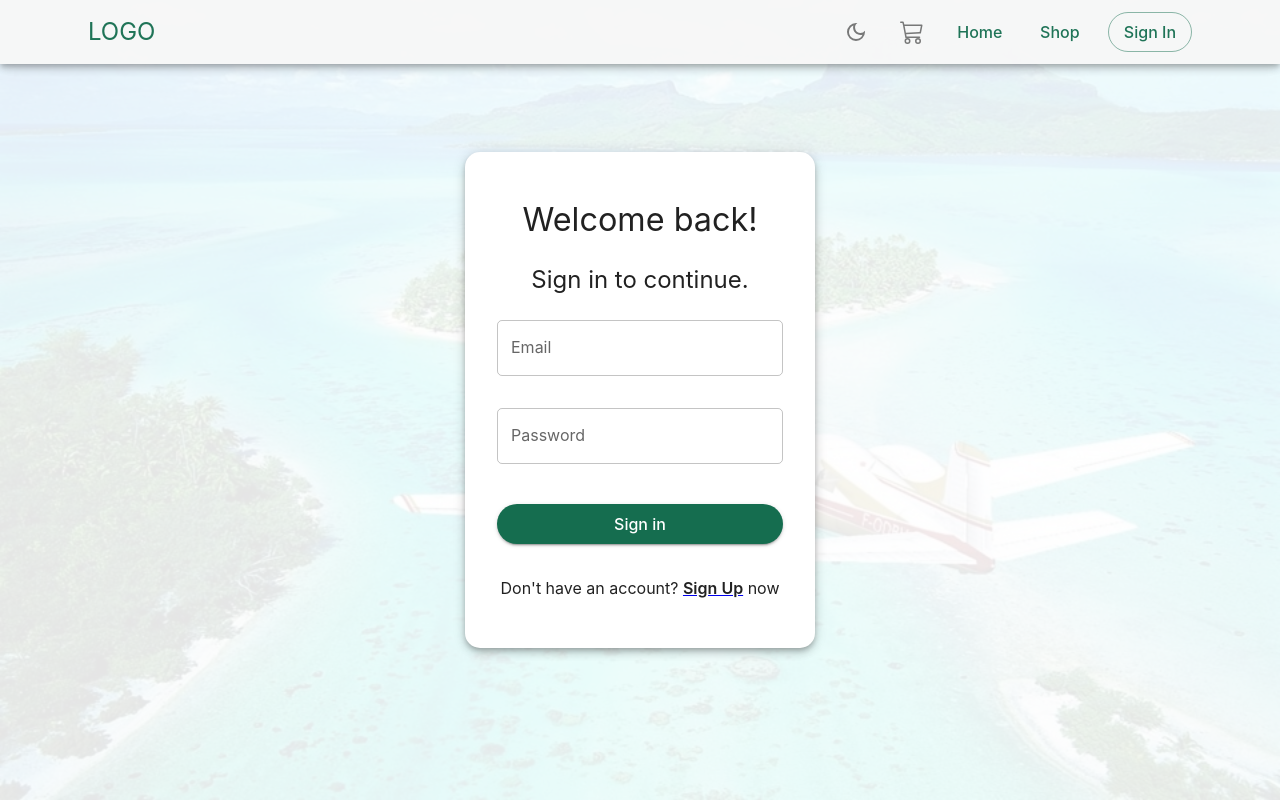
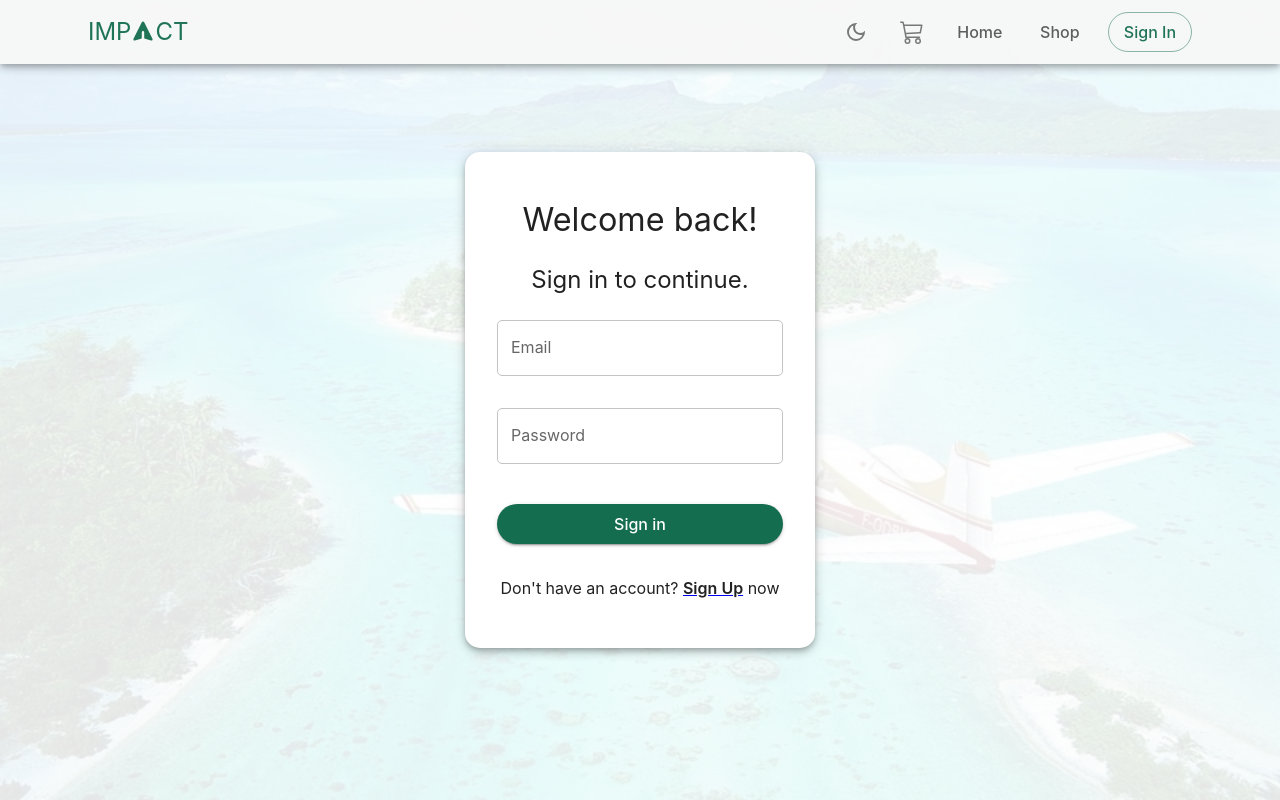
Before and after one commit to alisherkhan98/frintend-final-project, a React (Create React App) app: page /signin in a window 1280 px wide. Built offline with nearby package versions, Linux system fonts and the light colour scheme; no server answers.

Commit message:
added logo

```diff
--- a/src/components/Navbar.js
+++ b/src/components/Navbar.js
@@ -21,10 +21,12 @@ import {
   Dialog,
   DialogTitle,
   DialogActions,
+  SvgIcon,
 } from "@mui/material";
 // icons
 import { FaBars, FaHome, FaMoneyBill } from "react-icons/fa";
 import { BsFillCircleFill, BsCart3 } from "react-icons/bs";
+import { HiPaperAirplane } from "react-icons/hi";
 import {
   MdLogin,
   MdLogout,
@@ -119,7 +121,11 @@ function Navbar({ setIsDarkMode, isDarkMode }) {
   const drawer = (
     <Box sx={{ textAlign: "center" }}>
       <Typography variant="h6" sx={{ my: 2 }}>
-        LOGO
+        IMP
+        <SvgIcon sx={{ position: "relative", top: 2, fontSize: "inherit" }}>
+          <HiPaperAirplane size="24px" />
+        </SvgIcon>
+        CT
       </Typography>
       <Divider />
 
@@ -227,7 +233,13 @@ function Navbar({ setIsDarkMode, isDarkMode }) {
               sx={{ flexGrow: 1, display: { xs: "none", sm: "block" } }}
               color={show ? "primary" : "white"}
             >
-              LOGO
+              IMP
+              <SvgIcon
+                sx={{ position: "relative", top: 3, fontSize: "inherit" }}
+              >
+                <HiPaperAirplane size="24px" />
+              </SvgIcon>
+              CT
             </Typography>
 
             <Box
@@ -256,14 +268,14 @@ function Navbar({ setIsDarkMode, isDarkMode }) {
               </IconButton>
 
               <Button
-                color={show ? "primary" : "hero"}
+                color={show ? "icons" : "hero"}
                 sx={{ mr: 2 }}
                 onClick={() => navigate("/")}
               >
                 Home
               </Button>
               <Button
-                color={show ? "primary" : "hero"}
+                color={show ? "icons" : "hero"}
                 sx={{ mr: 2 }}
                 onClick={() => navigate("/shop")}
               >
```
